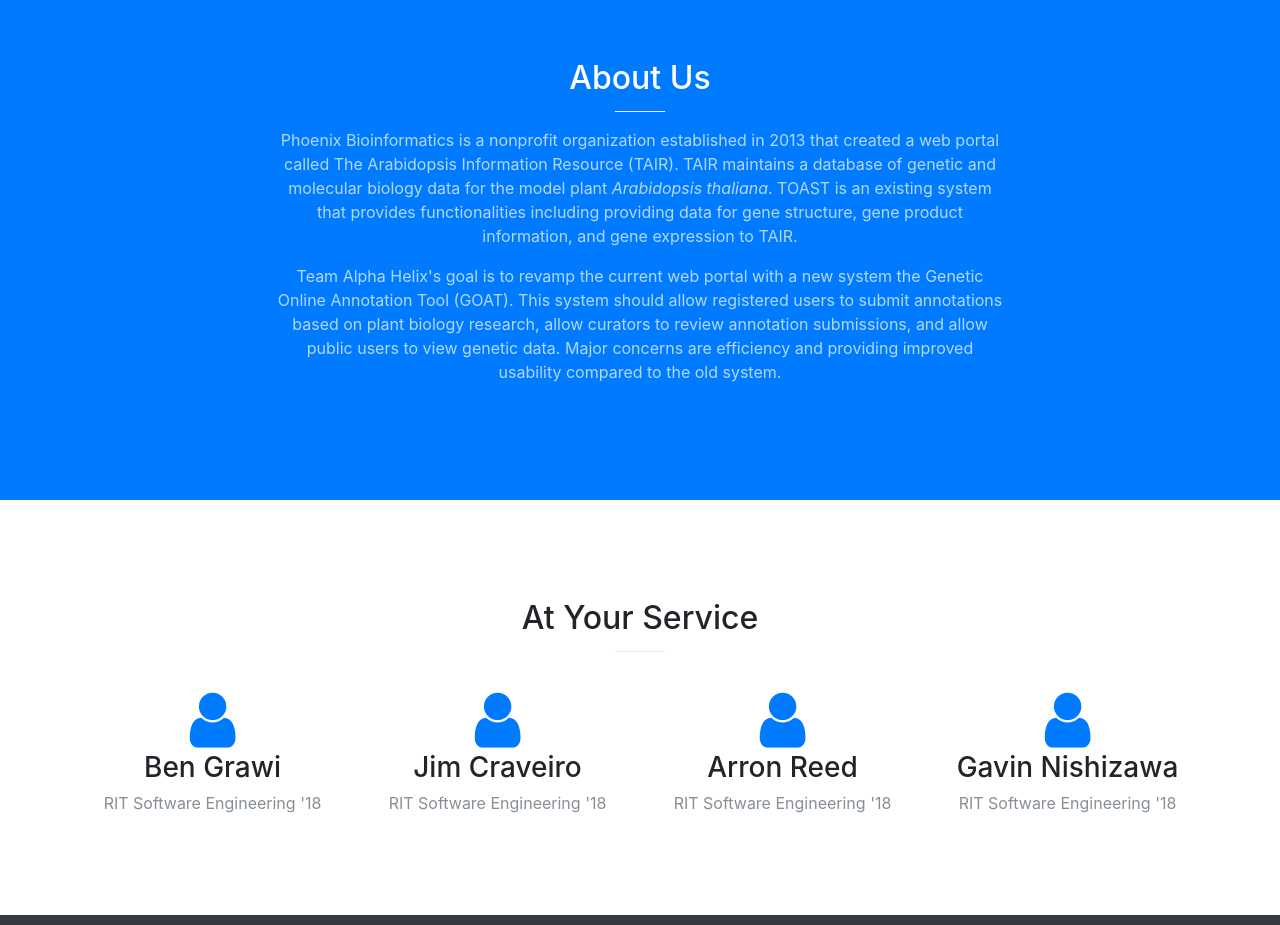
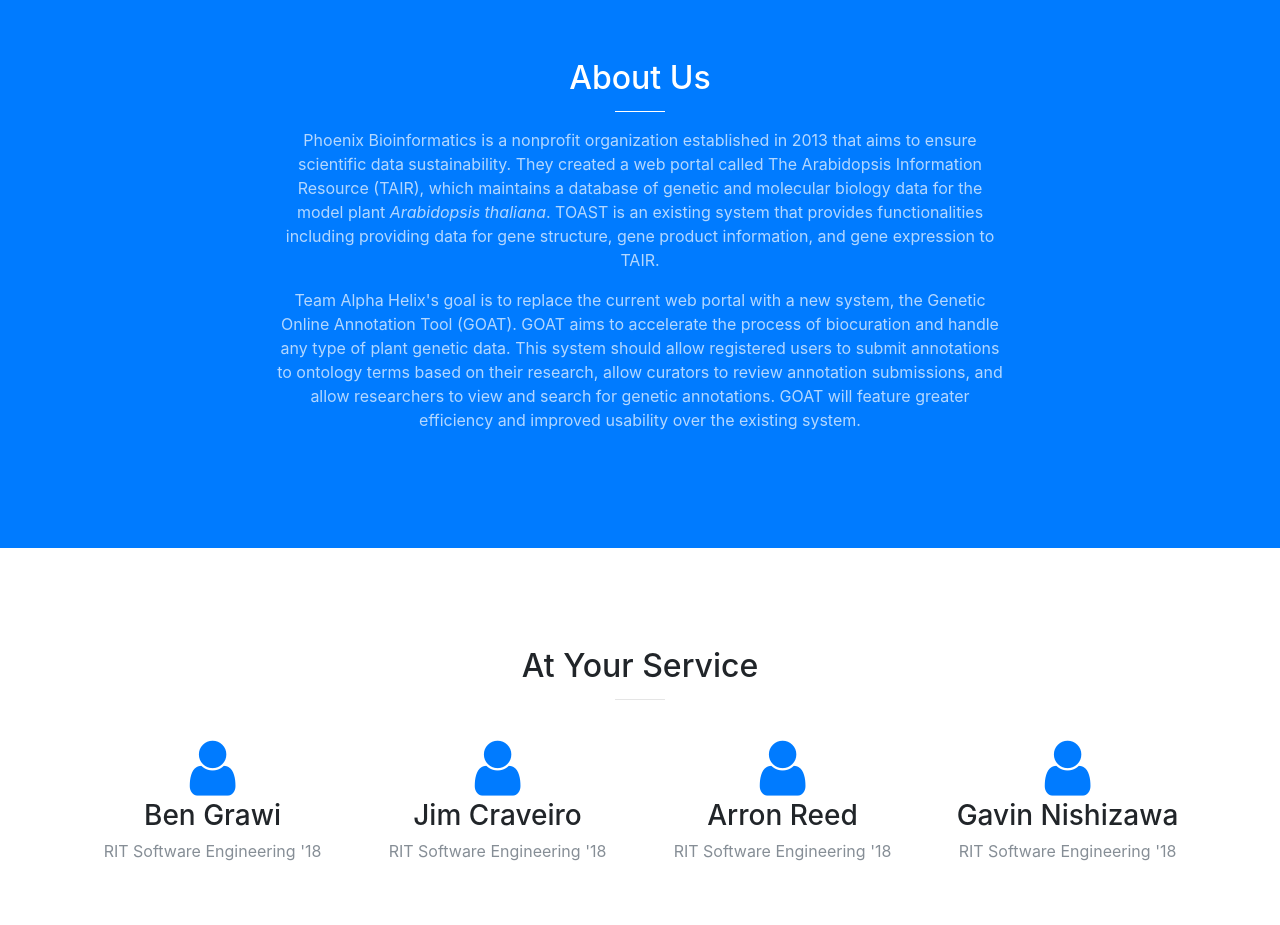
Before and after one commit to bgrawi/alphahelixsite, a website with bundled scripts: page index.html in a window 1280 px wide. Shown: the part 840-1765 px from the top of the page. Built offline with nearby package versions, Linux system fonts and the light colour scheme.

Commit message:
Additional improvements and corrections to the synopsis

```diff
--- a/index.html
+++ b/index.html
@@ -71,8 +71,8 @@
           <div class="col-lg-8 mx-auto text-center">
             <h2 class="section-heading text-white">About Us</h2>
             <hr class="light">
-	    <p class="text-faded">Phoenix Bioinformatics is a nonprofit organization established in 2013 that created a web portal called The Arabidopsis Information Resource (TAIR). TAIR maintains a database of genetic and molecular biology data for the model plant <em>Arabidopsis thaliana</em>. TOAST is an existing system that provides functionalities including providing data for gene structure, gene product information, and gene expression to TAIR.</p>
-	    <p class="text-faded">Team Alpha Helix's goal is to revamp the current web portal with a new system the Genetic Online Annotation Tool (GOAT). This system should allow registered users to submit annotations based on plant biology research, allow curators to review annotation submissions, and allow public users to view genetic data. Major concerns are efficiency and providing improved usability compared to the old system.</p>
+	    <p class="text-faded">Phoenix Bioinformatics is a nonprofit organization established in 2013 that aims to ensure scientific data sustainability. They created a web portal called The Arabidopsis Information Resource (TAIR), which maintains a database of genetic and molecular biology data for the model plant <em>Arabidopsis thaliana</em>. TOAST is an existing system that provides functionalities including providing data for gene structure, gene product information, and gene expression to TAIR.</p>
+	    <p class="text-faded">Team Alpha Helix's goal is to replace the current web portal with a new system, the Genetic Online Annotation Tool (GOAT). GOAT aims to accelerate the process of biocuration and handle any type of plant genetic data. This system should allow registered users to submit annotations to ontology terms based on their research, allow curators to review annotation submissions, and allow researchers to view and search for genetic annotations. GOAT will feature greater efficiency and improved usability over the existing system.</p>
             <!--<a class="btn btn-default btn-xl js-scroll-trigger" href="#services">Get Started!</a>-->
           </div>
         </div>
```
